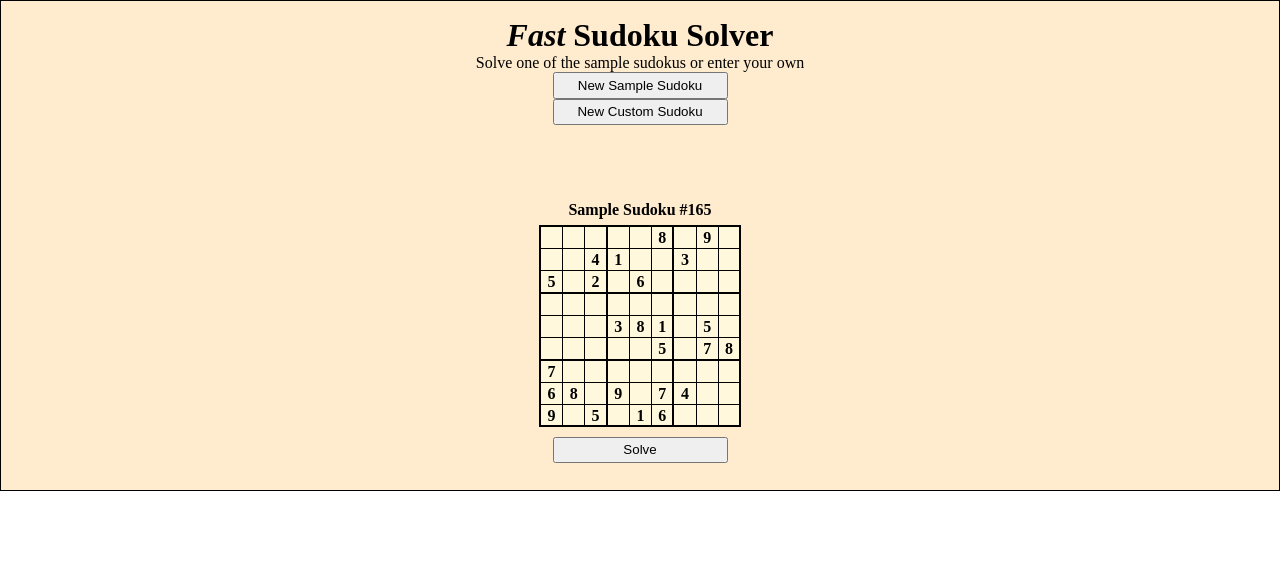
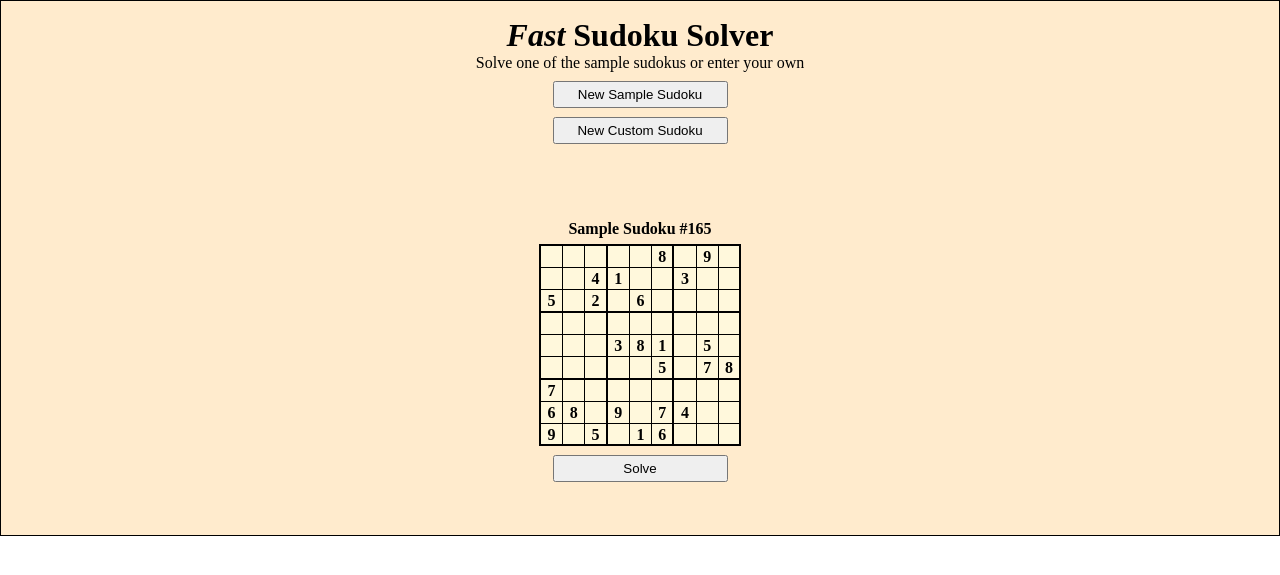
Before and after one commit to KristianMSchmidt/Sudoku-solver-Flask-web-app-, a Flask app: page / in a window 1280 px wide. Shown: the top 575 px of the page. Run offline with Flask 2, Linux system fonts and the light colour scheme.

Commit message:
some css

```diff
--- a/static/css/main.css
+++ b/static/css/main.css
@@ -38,10 +38,6 @@ h1 {
   margin-top: 0.5em;
 }
 
-.top-form {
-  margin-top: 0.7em;
-}
-
 #input_error {
   color: red;
   display: none;
@@ -57,21 +53,19 @@ h1 {
   margin-bottom: 0.4em;
 }
 
-#solve_btn {
+.btn {
   margin-top: 0.7em;
-  margin-bottom: 2em;
-}
-
-.btn {
   width: 175px;
   height: 2em;
 }
 
-#custom_input {
-  display: none;
+#solve_btn {
+  margin-top: 0.7em;
+  margin-bottom: 4em;
 }
 
 #custom_input {
+  display: none;
   font-size: 13.5px;
   width: 300px;
   text-align: left;
--- a/static/css/main.scss
+++ b/static/css/main.scss
@@ -29,10 +29,6 @@ h1 {
   margin-top: 0.5em;
 }
 
-.top-form {
-  margin-top: 0.7em;
-}
-
 #input_error {
   color: red;
   display: none;
@@ -48,19 +44,19 @@ h1 {
   margin-bottom: 0.4em;
 }
 
-#solve_btn {
+.btn {
   margin-top: 0.7em;
-  margin-bottom: 2em;
-}
-.btn {
   width: 175px;
   height: 2em;
 }
-#custom_input {
-  display: none;
+
+#solve_btn {
+  margin-top: 0.7em;
+  margin-bottom: 4em;
 }
 
 #custom_input {
+  display: none;
   font-size: 13.5px;
   width: 300px;
   text-align: left;
```
Also changed, not shown: 1 other file.
